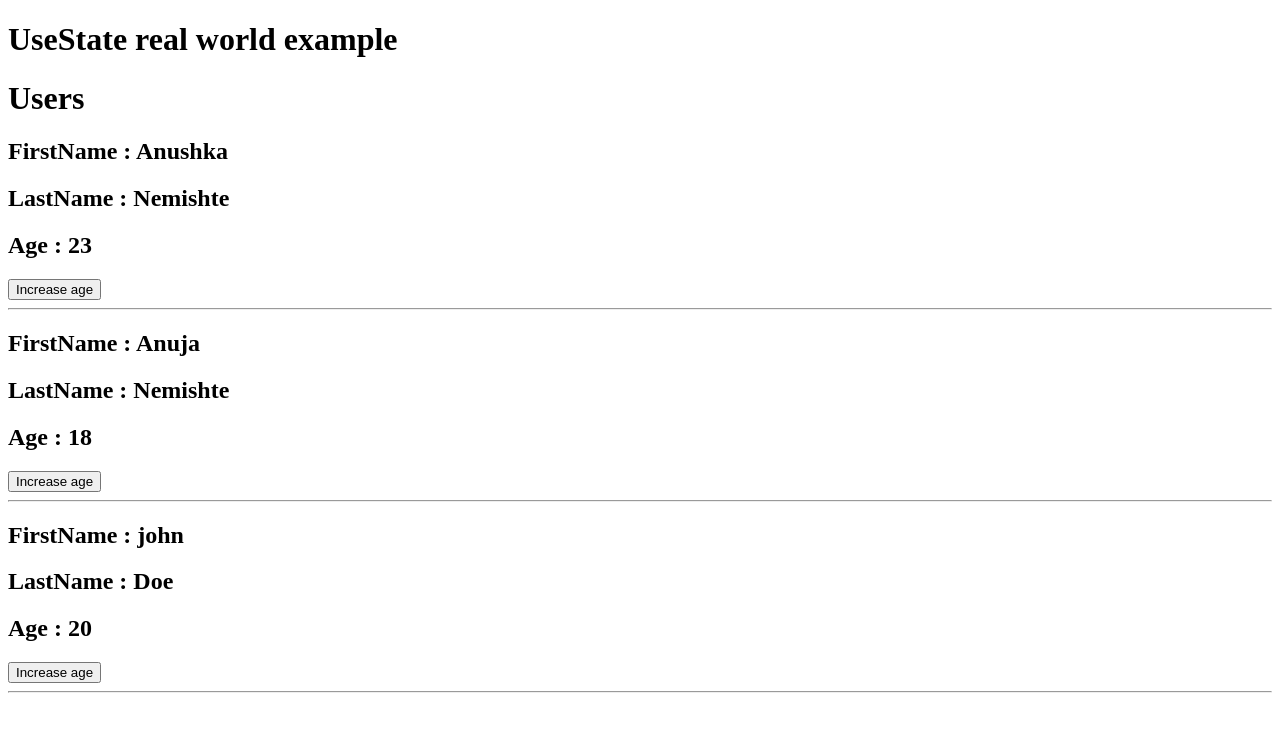
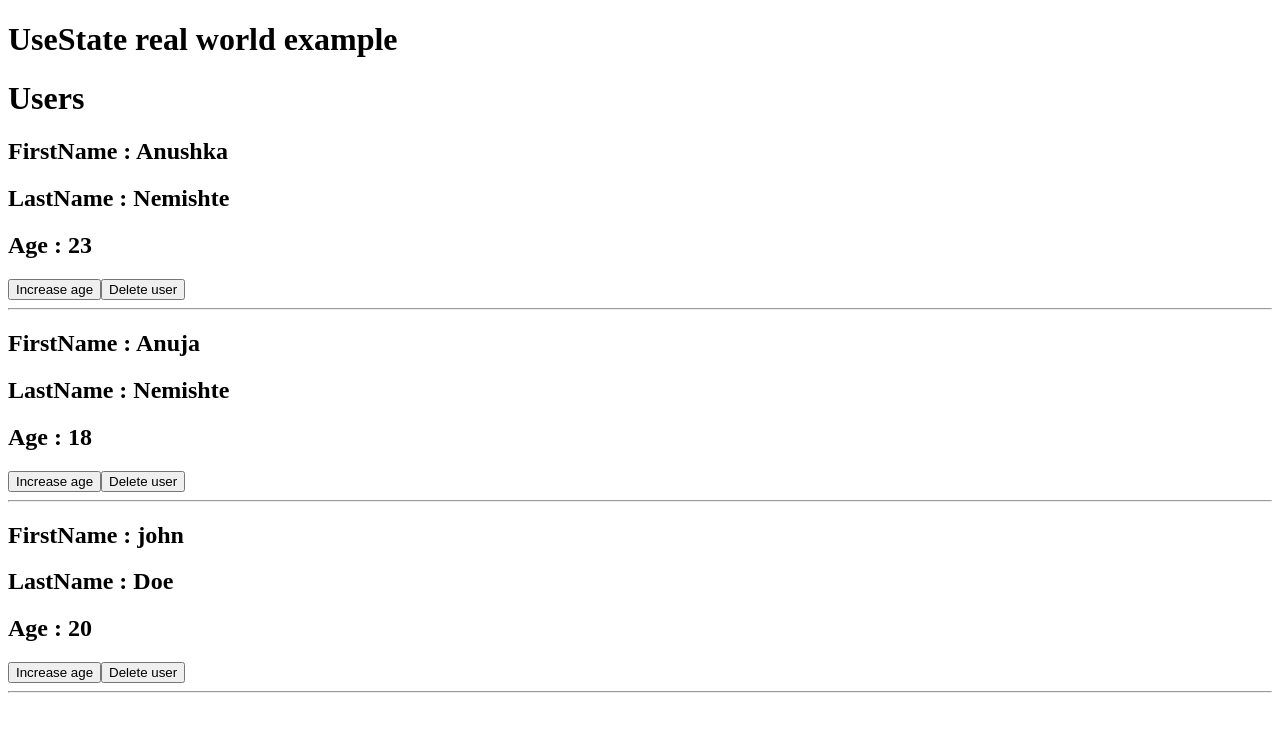
Before and after one commit to NemishteAnushka/react-hooks, a React (Vite) app in the folder react-hook/: page / in a window 1280 px wide. Shown: the top 732 px of the page. Built offline with nearby package versions, Linux system fonts and the light colour scheme.

Commit message:
delete using filter

```diff
--- a/react-hook/src/components/useState()/StateExample1User.jsx
+++ b/react-hook/src/components/useState()/StateExample1User.jsx
@@ -1,6 +1,6 @@
 import React from "react";
 
-function StateExample1User({ item, handleIncreaseAge }) {
+function StateExample1User({ item, handleIncreaseAge, handleDeleteUser }) {
   return (
     <>
       <h2>FirstName : {item?.firstName}</h2>
@@ -13,6 +13,13 @@ function StateExample1User({ item, handleIncreaseAge }) {
       >
         Increase age
       </button>
+      <button
+        onClick={() => {
+          handleDeleteUser(item?.id);
+        }}
+      >
+        Delete user
+      </button>
       <hr />
     </>
   );
--- a/react-hook/src/components/useState()/StateExample1Users.jsx
+++ b/react-hook/src/components/useState()/StateExample1Users.jsx
@@ -1,13 +1,18 @@
 import React from "react";
 import StateExample1User from "./StateExample1User";
 
-function StateExample1Users({ users,handleIncreaseAge }) {
+function StateExample1Users({ users, handleIncreaseAge, handleDeleteUser }) {
   console.log(users);
   return (
     <>
       <h1>Users</h1>
       {users.map((item) => (
-        <StateExample1User key={item?.id} item={item} handleIncreaseAge={handleIncreaseAge} />
+        <StateExample1User
+          key={item?.id}
+          item={item}
+          handleIncreaseAge={handleIncreaseAge}
+          handleDeleteUser={handleDeleteUser}
+        />
       ))}
     </>
   );
--- a/react-hook/src/components/useState()/UseStateExample1.jsx
+++ b/react-hook/src/components/useState()/UseStateExample1.jsx
@@ -20,10 +20,22 @@ function UseStateExample1() {
       });
     });
   };
+  //function to delete user
+  const handleDeleteUser = (id) => {
+    setUsers((prevState) => {
+      return prevState.filter((user) => {
+        return user.id !== id;
+      });
+    });
+  };
   return (
     <>
       <h1>UseState real world example</h1>
-      <StateExample1Users users={users} handleIncreaseAge={handleIncreaseAge} />
+      <StateExample1Users
+        users={users}
+        handleIncreaseAge={handleIncreaseAge}
+        handleDeleteUser={handleDeleteUser}
+      />
     </>
   );
 }
```
